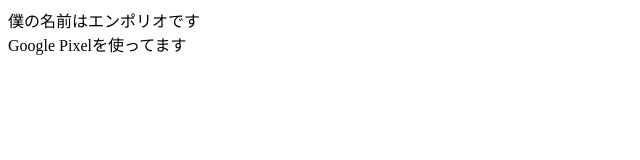
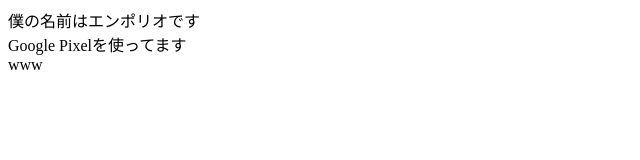
Before and after one commit to kaito-tera/221205105-git-test0421, a plain HTML site: page index.html in a window 1280 px wide. Shown: the full height of the page, 0-640 px from the left. Drawn offline with Linux system fonts and the light colour scheme.

Commit message:
Update index.html

```diff
--- a/index.html
+++ b/index.html
@@ -6,6 +6,7 @@
   </head>
   <body>
     僕の名前はエンポリオです<br>
-    Google Pixelを使ってます
+    Google Pixelを使ってます<br>
+    www
   </body>
 </html>
```
